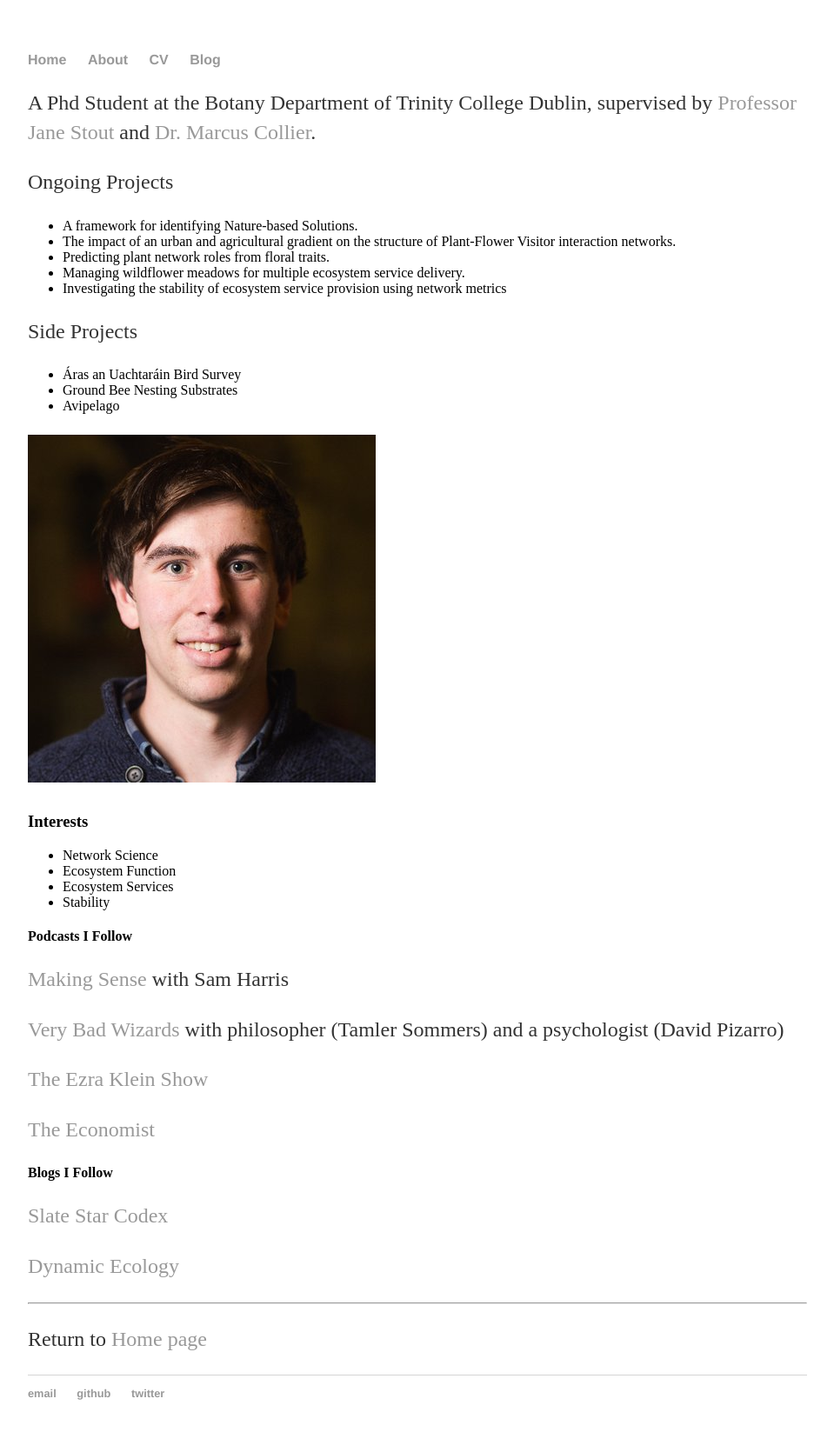
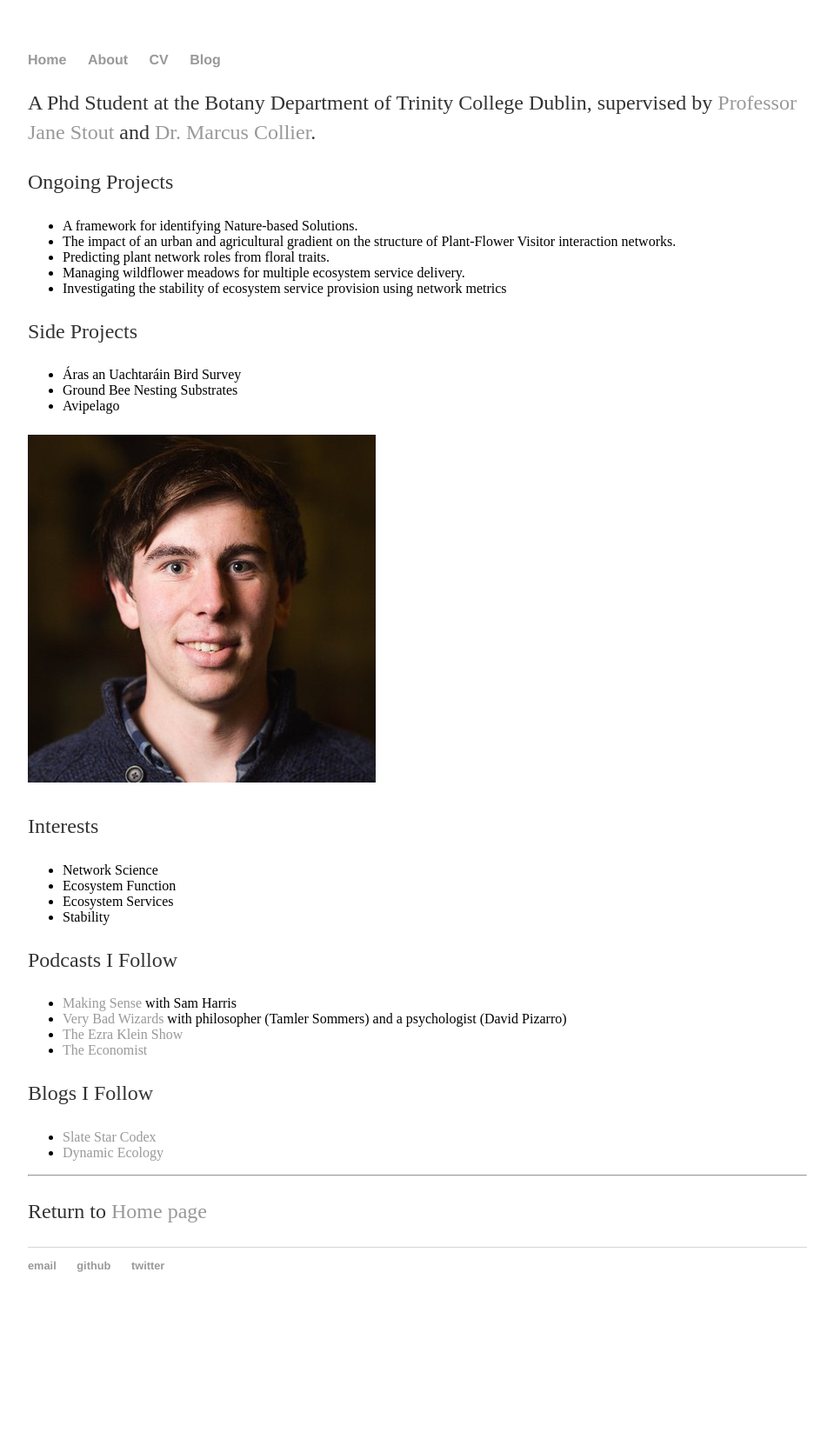
Before and after one commit to ciwhite/ciwhite.github.io, a Jekyll site: the page built from about.md, in a window 1280 px wide. Shown: the whole page at 87% size, without its empty margins (160-1119 px from the left). Built offline with Jekyll 4.4.1, drawn with Linux system fonts in a browser that asks for light colours; our own code applies the rules of GitHub Pages for plain Markdown files; after the commit the page ends 1523 px from its top, so only the background shows below that.

```diff
--- a/about.md
+++ b/about.md
@@ -19,27 +19,24 @@ Side Projects
 
 ![alt text](profile.jpg)
 
-### Interests
+Interests
 
 * Network Science
 * Ecosystem Function
 * Ecosystem Services
 * Stability
 
-#### Podcasts I Follow
+Podcasts I Follow
 
-[Making Sense](https://samharris.org/podcast/) with Sam Harris
+* [Making Sense](https://samharris.org/podcast/) with Sam Harris
+* [Very Bad Wizards](https://verybadwizards.fireside.fm/) with philosopher (Tamler Sommers) and a psychologist (David Pizarro)
+* [The Ezra Klein Show](https://www.vox.com/ezra-klein-show-podcast)
+* [The Economist](https://www.economist.com/podcasts/)
 
-[Very Bad Wizards](https://verybadwizards.fireside.fm/) with philosopher (Tamler Sommers) and a psychologist (David Pizarro)
+Blogs I Follow
 
-[The Ezra Klein Show](https://www.vox.com/ezra-klein-show-podcast)
-
-[The Economist](https://www.economist.com/podcasts/)
-
-#### Blogs I Follow
-[Slate Star Codex](https://slatestarcodex.com/)
-
-[Dynamic Ecology](https://dynamicecology.wordpress.com/)
+* [Slate Star Codex](https://slatestarcodex.com/)
+* [Dynamic Ecology](https://dynamicecology.wordpress.com/)
 
 ***
 
```
